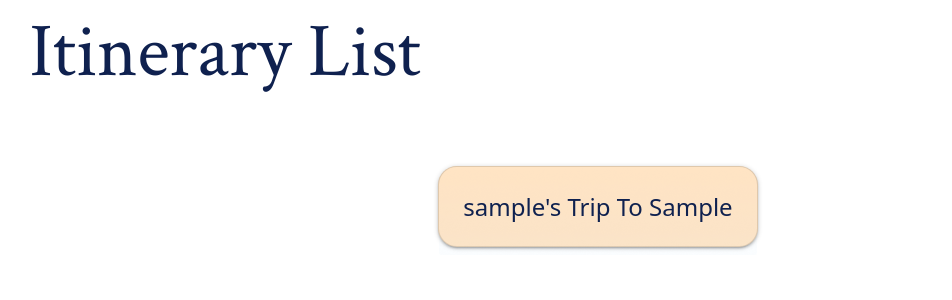
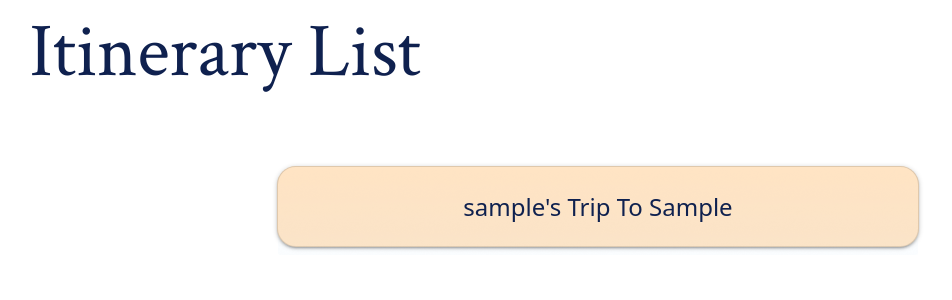
Before and after one commit to oselim14/travel-now, a Django app: page /itinerary/ in a window 1280 px wide. Shown: the part 164-464 px from the top of the page, without its empty margins (52-1004 px from the left). Run offline with Django 3.2, Linux system fonts and the light colour scheme; a user stored in the database is signed in; tables that the repository leaves empty hold one stand-in row (values such as "Sample post"); some libraries are stand-ins or nearby versions.

Commit message:
card styling

```diff
--- a/main_app/static/css/style.css
+++ b/main_app/static/css/style.css
@@ -54,7 +54,6 @@ h5 {
 .custom-file-input {
   border-radius: 100em;
   border: 0px;
-  /* background-color: none; */
   padding: 6px 25px;
   margin: -54px;
 }
@@ -192,10 +191,10 @@ div.card {
   background-color: bisque;
   align-items: center;
   justify-content: center;
-  /* margin: 10px; */
   margin-right: auto;
   margin-left: auto;
   width: fit-content;
+  min-width: 80vmin;
 }
 
 a {
@@ -216,6 +215,10 @@ h3 {
 .card-content {
   margin-bottom: -9px;
   background-image: url(../img/background2.png) !important;
+  width: fit-content;
+  min-width: 80vmin;
+  display: flex;
+  justify-content: center;
 }
 
 #photo-add{
@@ -269,3 +272,7 @@ h3 {
   background-image: url(../img/background2.png);
   background-size: cover;
 }
+
+.card-body {
+  text-align: center;
+}
```
